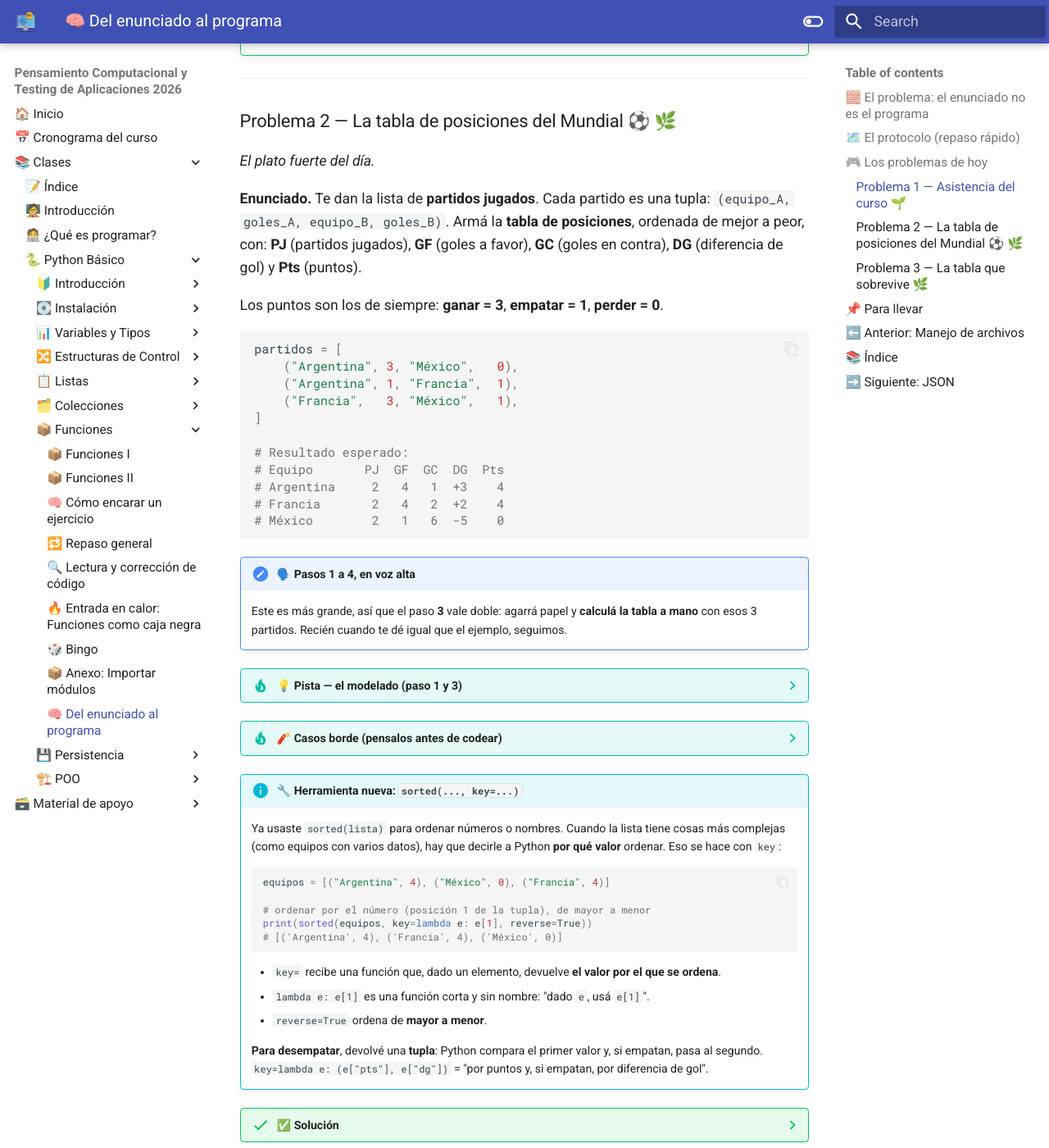
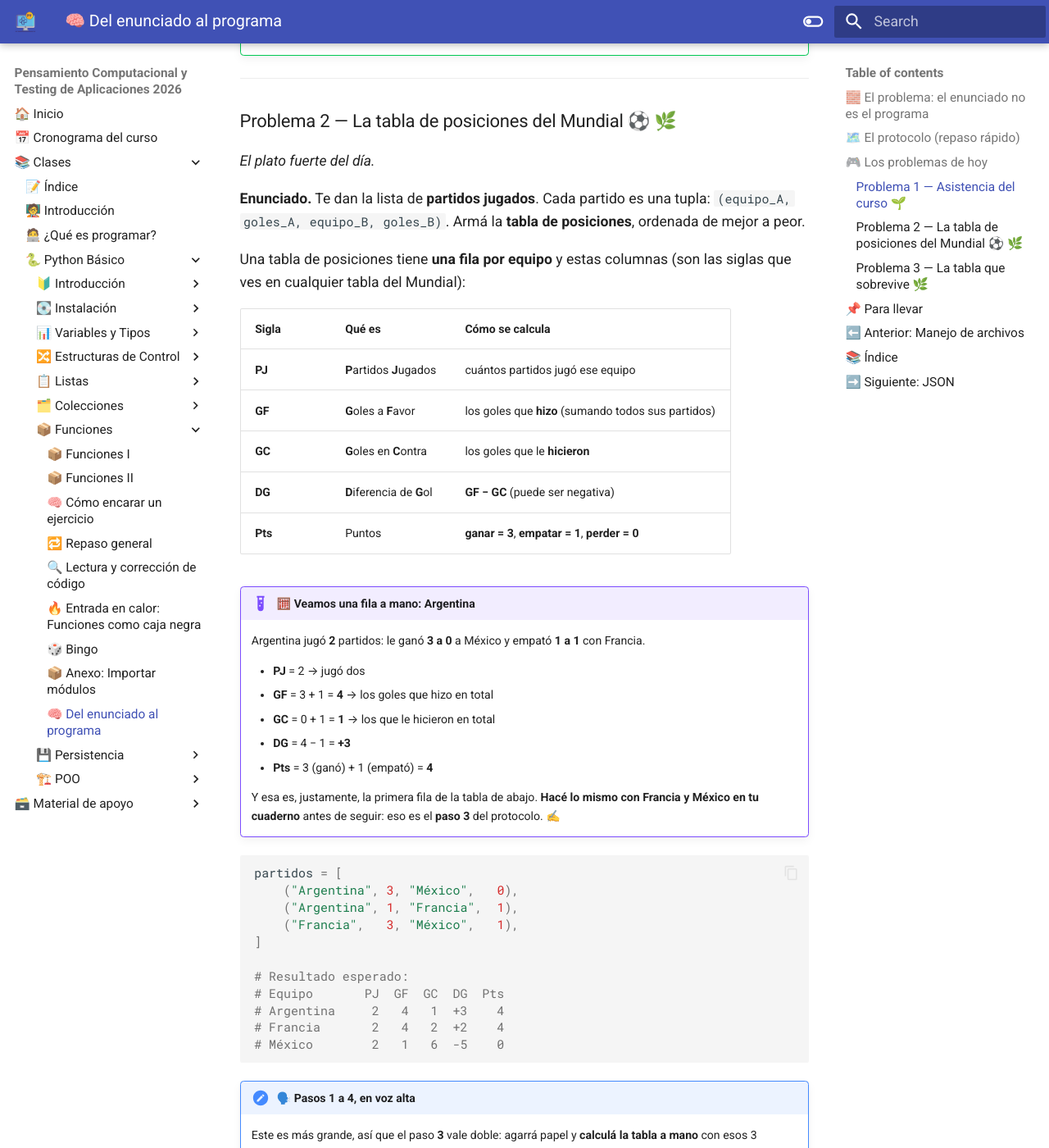
Before and after one commit to MaxiNunez24/pensamiento-computacional-testing-2026, an MkDocs documentation site: the page built from docs/clases/python/06_funciones/del_enunciado_al_programa.md, in a window 1280 px wide and 1400 px high, scrolled down 2620 px. Shown: the whole window at 82% size. Built offline with MkDocs 1.6.1 and Material for MkDocs 9.7.7, drawn with Linux system fonts in a browser that asks for light colours.

Commit message:
Del enunciado al programa: aclarar las siglas de la tabla (PJ/GF/GC/DG/Pts)
El profe se trabó con las siglas → los alumnos también. Se agrega una tabla-
leyenda (qué es y cómo se calcula cada columna) y un ejemplo resuelto a mano con
Argentina, que además es el paso 3 del protocolo ("¿cómo lo haría a mano?") e
invita a hacer Francia y México en el cuaderno.

Co-Authored-By: Claude Opus 4.8 <noreply@anthropic.com>

````diff
--- a/docs/clases/python/06_funciones/del_enunciado_al_programa.md
+++ b/docs/clases/python/06_funciones/del_enunciado_al_programa.md
@@ -122,11 +122,30 @@ vinieron  = ["Ana", "Cami", "Eli"]
 *El plato fuerte del día.*
 
 **Enunciado.** Te dan la lista de **partidos jugados**. Cada partido es una tupla:
-`(equipo_A, goles_A, equipo_B, goles_B)`. Armá la **tabla de posiciones**, ordenada de mejor a peor,
-con: **PJ** (partidos jugados), **GF** (goles a favor), **GC** (goles en contra), **DG** (diferencia de
-gol) y **Pts** (puntos).
+`(equipo_A, goles_A, equipo_B, goles_B)`. Armá la **tabla de posiciones**, ordenada de mejor a peor.
 
-Los puntos son los de siempre: **ganar = 3**, **empatar = 1**, **perder = 0**.
+Una tabla de posiciones tiene **una fila por equipo** y estas columnas (son las siglas que ves en
+cualquier tabla del Mundial):
+
+| Sigla | Qué es | Cómo se calcula |
+|-------|--------|-----------------|
+| **PJ** | **P**artidos **J**ugados | cuántos partidos jugó ese equipo |
+| **GF** | **G**oles a **F**avor | los goles que **hizo** (sumando todos sus partidos) |
+| **GC** | **G**oles en **C**ontra | los goles que le **hicieron** |
+| **DG** | **D**iferencia de **G**ol | **GF − GC** (puede ser negativa) |
+| **Pts** | Puntos | **ganar = 3**, **empatar = 1**, **perder = 0** |
+
+!!! example "🧮 Veamos una fila a mano: Argentina"
+    Argentina jugó **2** partidos: le ganó **3 a 0** a México y empató **1 a 1** con Francia.
+
+    - **PJ** = 2 → jugó dos
+    - **GF** = 3 + 1 = **4** → los goles que hizo en total
+    - **GC** = 0 + 1 = **1** → los que le hicieron en total
+    - **DG** = 4 − 1 = **+3**
+    - **Pts** = 3 (ganó) + 1 (empató) = **4**
+
+    Y esa es, justamente, la primera fila de la tabla de abajo. **Hacé lo mismo con Francia y México
+    en tu cuaderno** antes de seguir: eso es el **paso 3** del protocolo. ✍️
 
 ```python
 partidos = [
````
